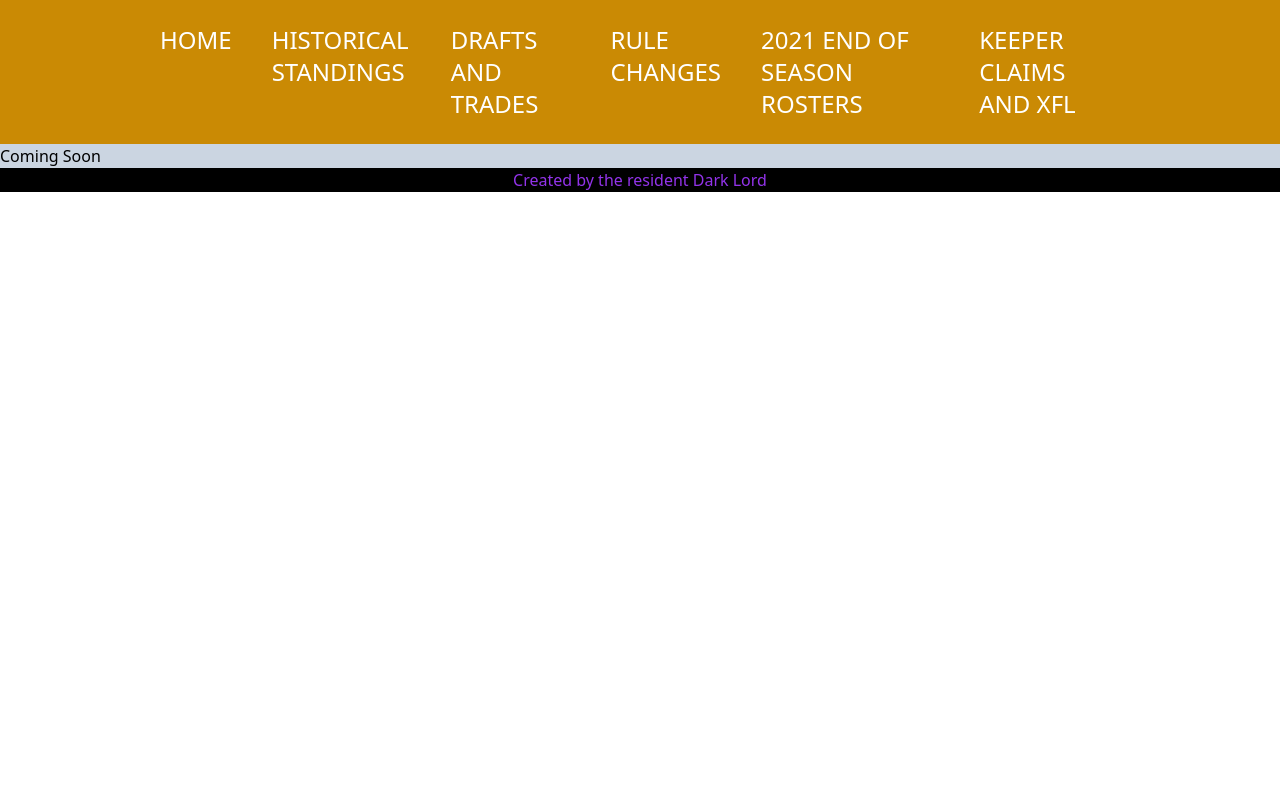
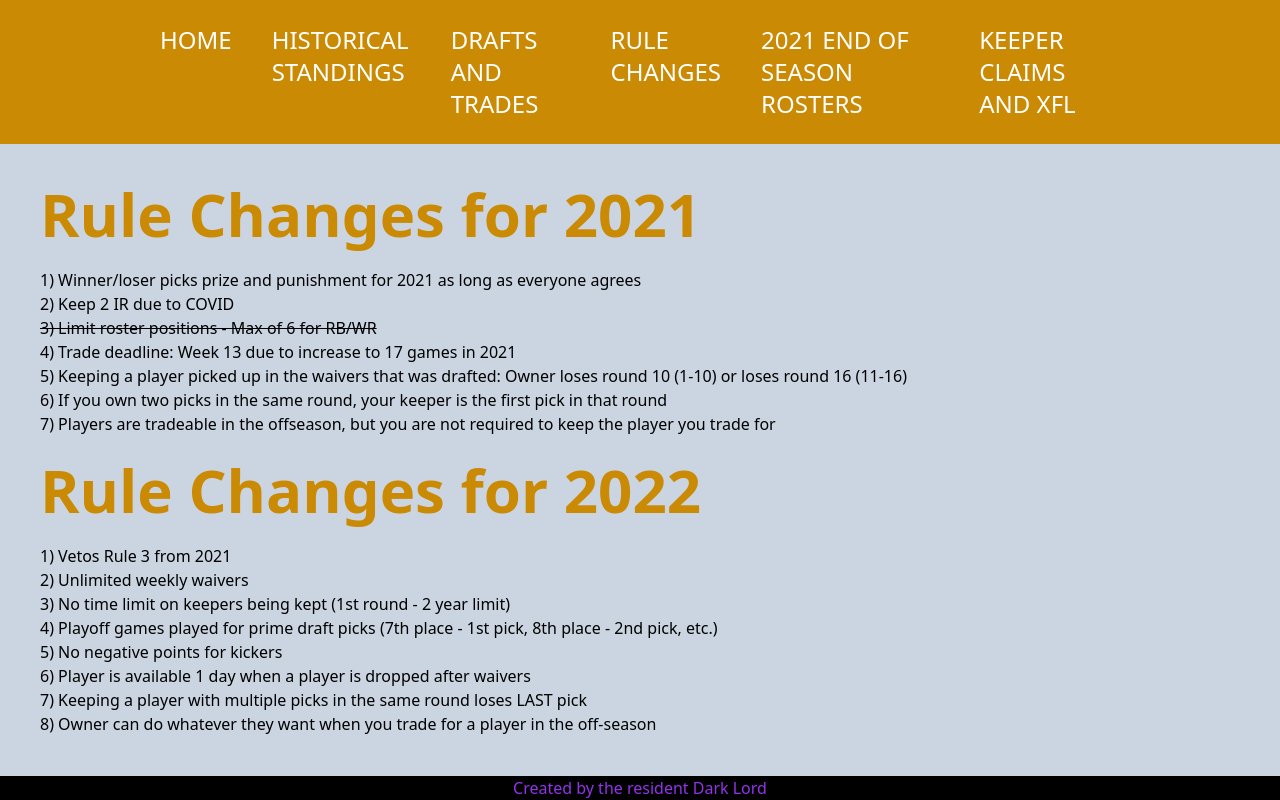
Before and after one commit to Crashy13/au-trojan-league, a Next.js app: page /RuleChanges in a window 1280 px wide. Built offline with nearby package versions, Linux system fonts and the light colour scheme.

Commit message:
added rule changes

```diff
--- a/pages/RuleChanges.js
+++ b/pages/RuleChanges.js
@@ -1,9 +1,34 @@
-import React from 'react'
+import React from "react";
 
 const RuleChanges = () => {
   return (
-    <div>Coming Soon</div>
-  )
-}
+    <div className='p-10'>
+      <div>
+        <h1 className="text-6xl mb-6 font-bold text-yellow-600">
+          Rule Changes for 2021
+        </h1>
+        <p>1) Winner/loser picks prize and punishment for 2021 as long as everyone agrees</p>
+        <p>2) Keep 2 IR due to COVID</p>
+        <p className='line-through'>3) Limit roster positions - Max of 6 for RB/WR</p>
+        <p>4) Trade deadline: Week 13 due to increase to 17 games in 2021</p>
+        <p>5) Keeping a player picked up in the waivers that was drafted: Owner loses round 10 (1-10) or loses round 16 (11-16)</p>
+        <p>6) If you own two picks in the same round, your keeper is the first pick in that round</p>
+        <p>7) Players are tradeable in the offseason, but you are not required to keep the player you trade for</p>
+      </div>
 
-export default RuleChanges
+      <div>
+        <h1 className='text-6xl my-6 font-bold text-yellow-600'>Rule Changes for 2022</h1>
+        <p>1) Vetos Rule 3 from 2021</p>
+        <p>2) Unlimited weekly waivers</p>
+        <p>3) No time limit on keepers being kept (1st round - 2 year limit)</p>
+        <p>4) Playoff games played for prime draft picks (7th place - 1st pick, 8th place - 2nd pick, etc.)</p>
+        <p>5) No negative points for kickers</p>
+        <p>6) Player is available 1 day when a player is dropped after waivers</p>
+        <p>7) Keeping a player with multiple picks in the same round loses LAST pick</p>
+        <p>8) Owner can do whatever they want when you trade for a player in the off-season</p>
+      </div>
+    </div>
+  );
+};
+
+export default RuleChanges;
```
